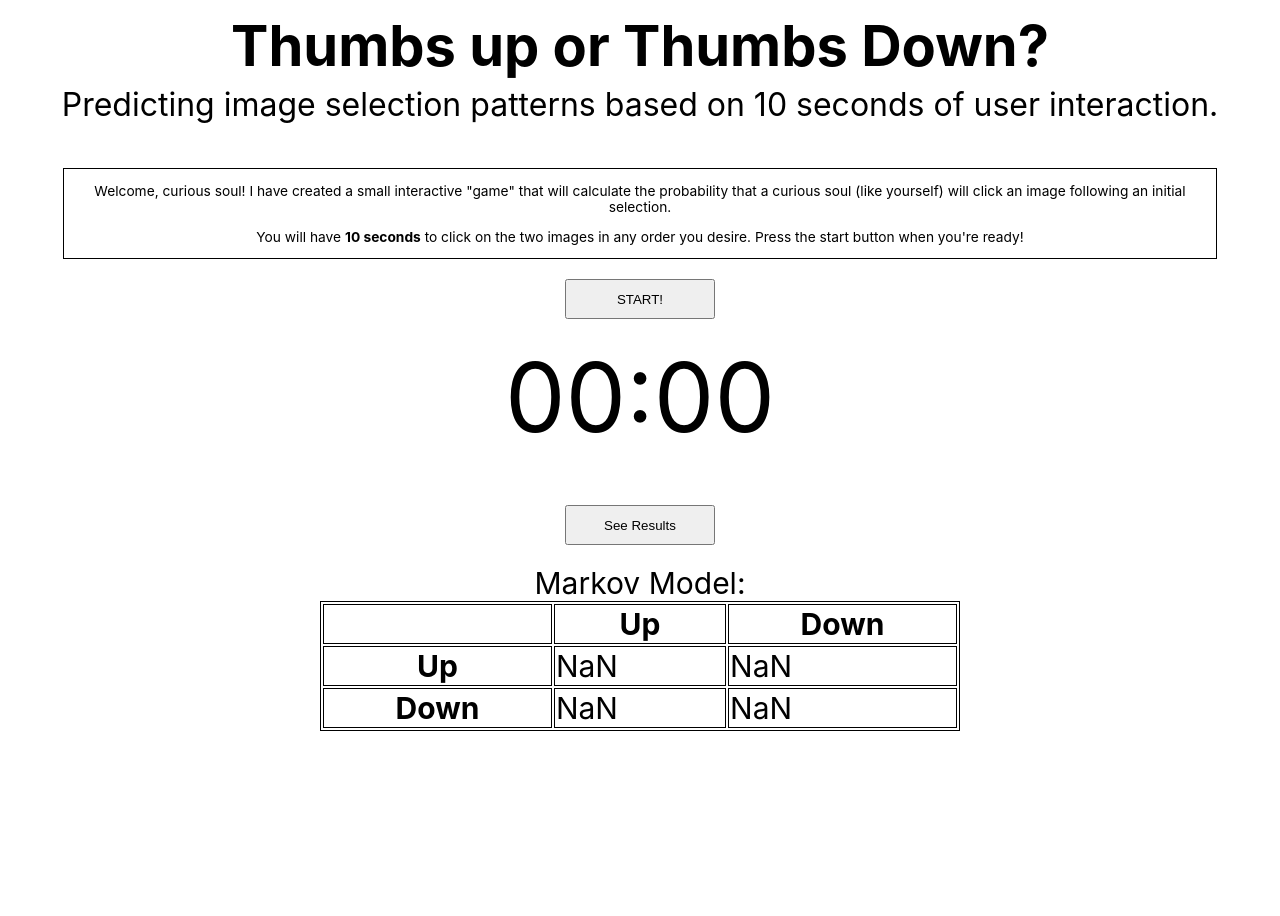
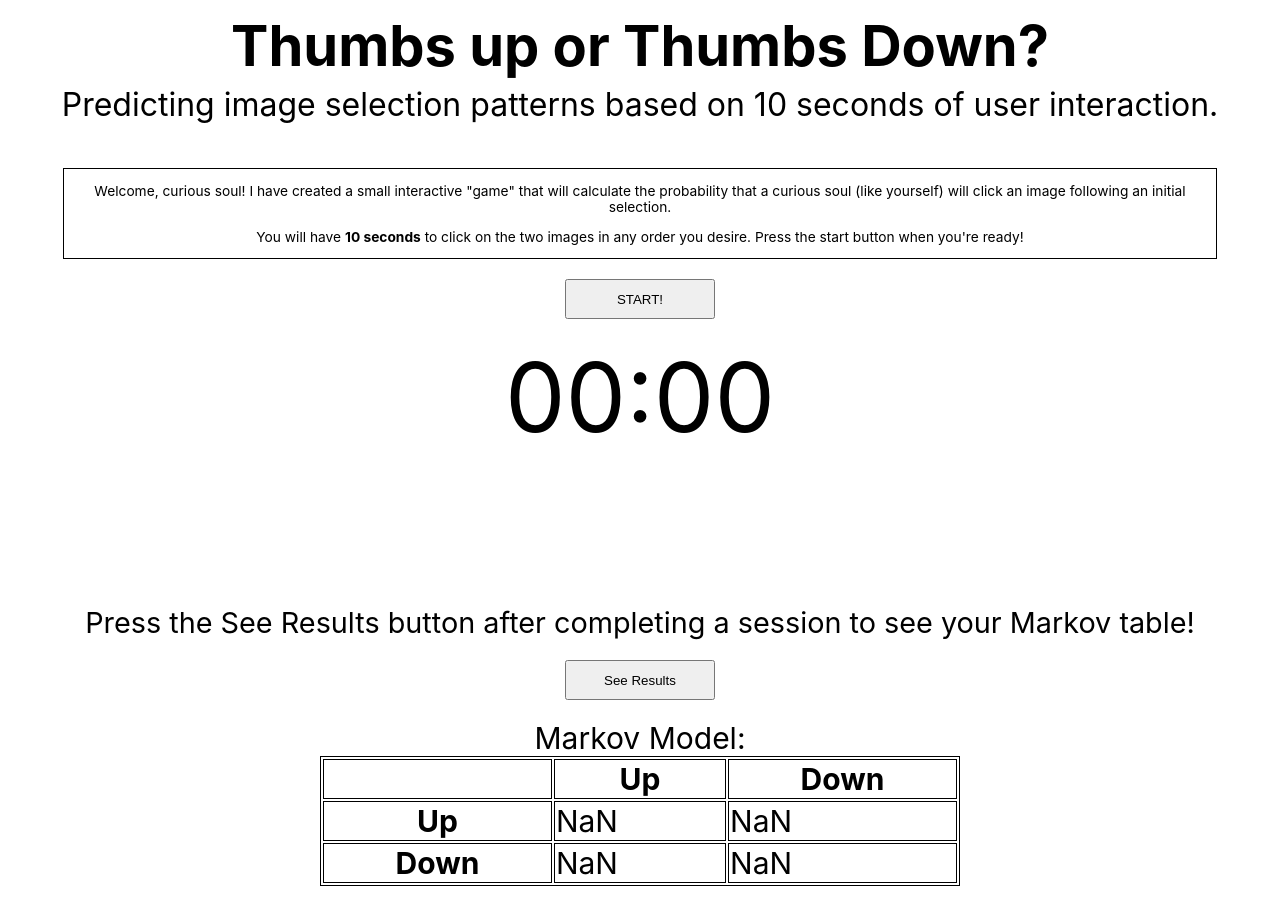
Before and after one commit to yakuana/MarkovDistinction2020, a React (Create React App) app in the folder markov/: page / in a window 1280 px wide. Before the commit the page ends 800 px from the top, so only its background shows below. Built offline with nearby package versions, Linux system fonts and the light colour scheme.

Commit message:
Complete.

```diff
--- a/markov/src/App.css
+++ b/markov/src/App.css
@@ -1,5 +1,6 @@
 .App {
   font-size: 62.5%;
+  padding-bottom: 30px;
 }
 
 /* header styles */
@@ -72,5 +73,4 @@ table {
 #user-finish {
   width: 150px;
   height: 40px;
-  margin-top: 30px;
 }
--- a/markov/src/components/UserGrid.js
+++ b/markov/src/components/UserGrid.js
@@ -114,6 +114,9 @@ const UserGrid = () => {
                 <img src={Down} alt="Older man scrunching his face. His thumb down is in the foreground." className="imgs" onClick={() => clicked("down")}></img>
             </div> : null}
 
+
+            <p style={{textAlign: "center", fontSize: "1.8rem", margin: "150px auto 10px auto"}}>Press the See Results button after completing a session to see your Markov table!</p>
+
             <div style={{width: "50%", margin: "20px auto", display: "flex", justifyContent: "center"}}>
             <button onClick={() => getData()} id="user-finish">See Results</button>
             </div>
```
